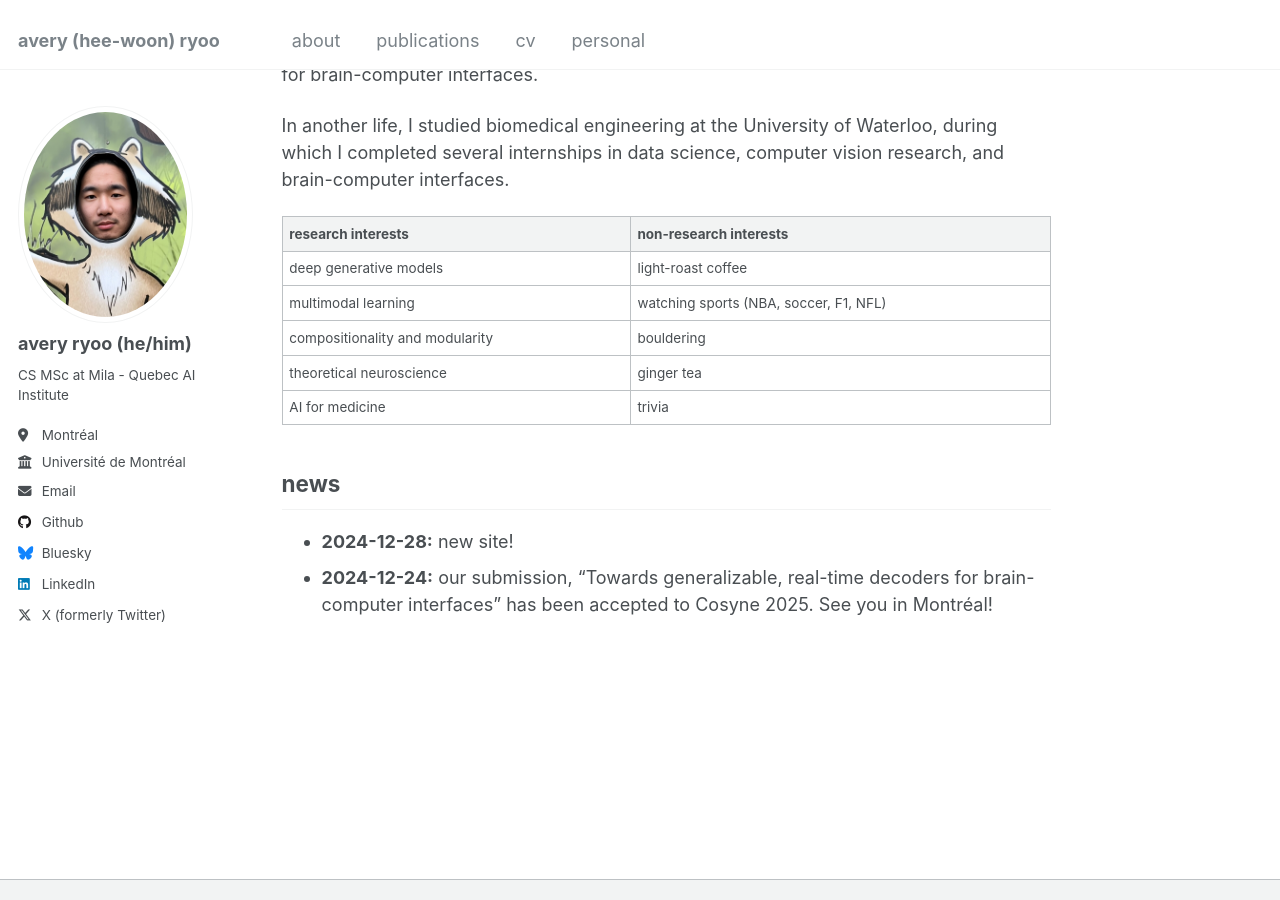
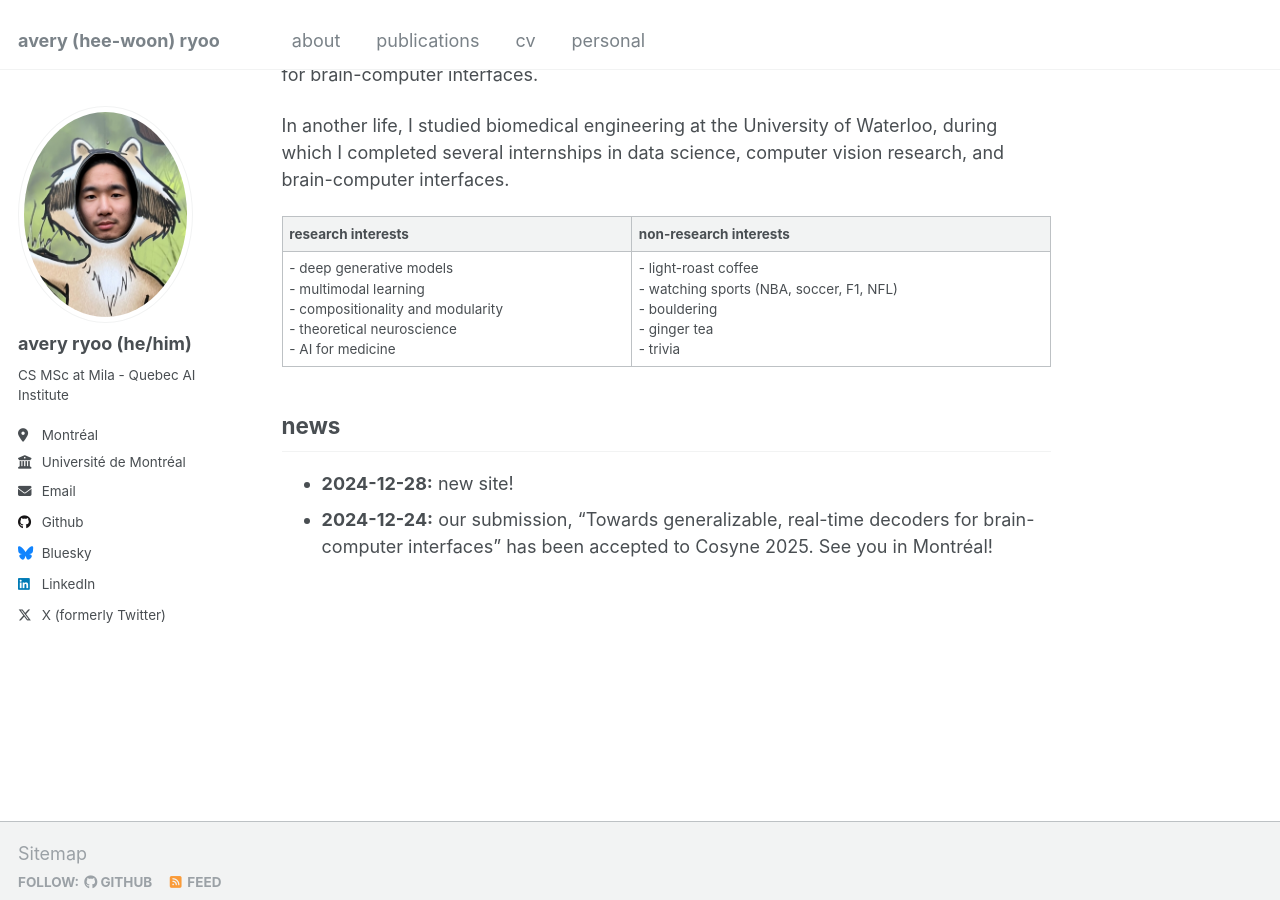
Before and after one commit to averyryoo/averyryoo.github.io, a Jekyll site: the page built from _pages/about.md, in a window 1280 px wide and 900 px high, scrolled down 420 px. Built offline with Jekyll 4.4.1, drawn with Linux system fonts in a browser that asks for light colours; part of the change alters nothing that is shown.

```diff
--- a/_pages/about.md
+++ b/_pages/about.md
@@ -30,14 +30,17 @@ In another life, I studied biomedical engineering at the University of Waterloo,
   * bouldering
   * spicy food -->
 
-| research interests   | non-research interests          |
+<!-- | research interests   | non-research interests          |
 |------------------|-----------------|
 | deep generative models         | light-roast coffee        |
 | multimodal learning            | watching sports (NBA, soccer, F1, NFL)        |
 | compositionality and modularity| bouldering       |
 | theoretical neuroscience       | ginger tea        |
-| AI for medicine                | trivia        |
+| AI for medicine                | trivia        | -->
 
+| research interests   | non-research interests          |
+|------------------|-----------------|
+| - deep generative models <br>- multimodal learning <br>- compositionality and modularity <br>- theoretical neuroscience <br>- AI for medicine        | - light-roast coffee <br>- watching sports (NBA, soccer, F1, NFL) <br>- bouldering <br>- ginger tea <br>- trivia        |
 
 ## news
 
```
Also changed, not shown: 2 other files.
